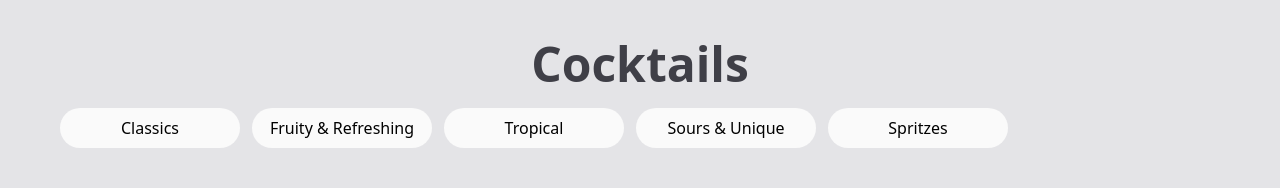
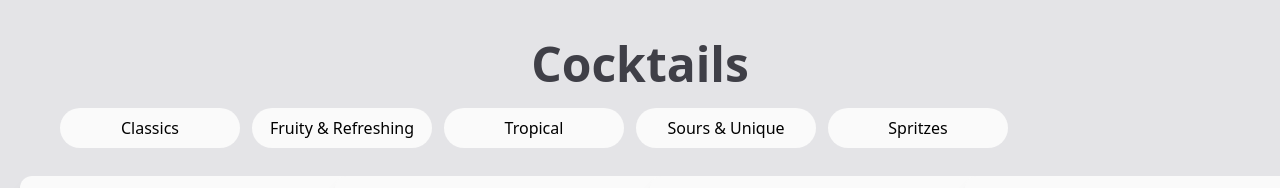
Before and after one commit to tjasika/Cocktails, a React (Vite) app: page / in a window 1280 px wide. Shown: the top 188 px of the page. Built offline with nearby package versions, Linux system fonts and the light colour scheme.

Commit message:
Buttons styling

```diff
--- a/src/App.jsx
+++ b/src/App.jsx
@@ -1,6 +1,6 @@
 import './style.css'
 import cocktails from './data/data.json'
-import filters from './data/filters.json'
+import categories from './data/categories.json'
 import { CardsContainer } from './components/CardsContainer'
 import { FilterButton } from './components/FilterButton'
 
@@ -9,8 +9,8 @@ function App() {
     <>
       <div className="flex flex-col justify-center items-center gap-5 p-5 w-full h-full bg-zinc-200">
           <h1 className="text-5xl font-bold text-zinc-700 pt-5">Cocktails</h1>
-          <div className='pb-5 pl-10 flex flex-row gap-3 items-left w-full'>
-              {filters.map((filter, index)=> (
+          <div className='pb-2 pl-10 flex flex-row gap-3 items-left w-full'>
+              {categories.map((filter, index)=> (
                 <FilterButton key={index} text={filter.name} />
               ))}
           </div>
--- a/src/components/FilterButton.jsx
+++ b/src/components/FilterButton.jsx
@@ -1,6 +1,6 @@
 export const FilterButton = ({text}) => {
     return (
-        <button className="p-2 rounded-3xl bg-zinc-50 w-45">
+        <button className="p-2 rounded-3xl bg-zinc-50 w-45 transition-colors duration-300 hover:bg-zinc-300 cursor-pointer">
             {text}
         </button>
     )
```
Also changed, not shown: src/data/categories.json (renamed from src/data/filters.json).
